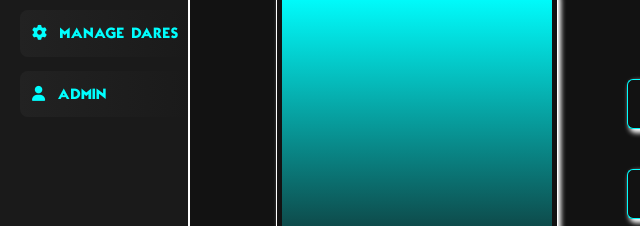
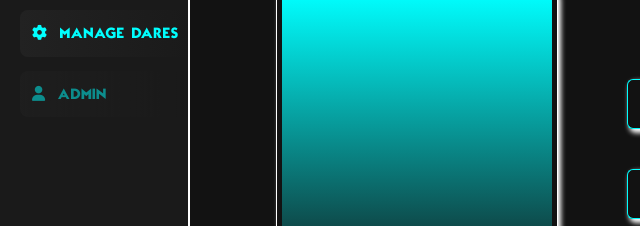
Before and after one commit to Istebrek/RejectionTherapyFE, a website: page public/index.html in a window 1280 px wide. Shown: the part 142-368 px from the top of the page, 0-640 px from the left. Drawn offline with nearby package versions, Linux system fonts and the light colour scheme; no server answers.

Commit message:
made admin tab inactive

```diff
--- a/public/index.html
+++ b/public/index.html
@@ -13,7 +13,7 @@
             <button class="tab-button active" data-target="all-dares"><i class="fa-solid fa-wand-magic-sparkles"></i> YOUR DARE</button>
             <button class="tab-button" data-target="add-dare"><i class="fa-solid fa-circle-check"></i> COMPLETED</button>
             <button class="tab-button" data-target="search-dare"><i class="fa-solid fa-gear"></i> MANAGE DARES</button>
-            <button class="tab-button" data-target="update-dare"><i class="fa-solid fa-user"></i> ADMIN</button>
+            <button class="tab-button admin-tab" data-target="update-dare"><i class="fa-solid fa-user"></i> ADMIN</button>
         </div>
 
         <div class="content">
--- a/public/styles.css
+++ b/public/styles.css
@@ -1,4 +1,3 @@
-/*General*/
 body, html {
     overflow-x: hidden;
 }
@@ -12,7 +11,11 @@ body {
     display: flex;
     height: 100vh;
 }
-
+.admin-tab {
+    pointer-events: none;
+    opacity: 0.5;
+    cursor: default;
+}
 h1 {
     color: white;
     font-weight: bold;
```
